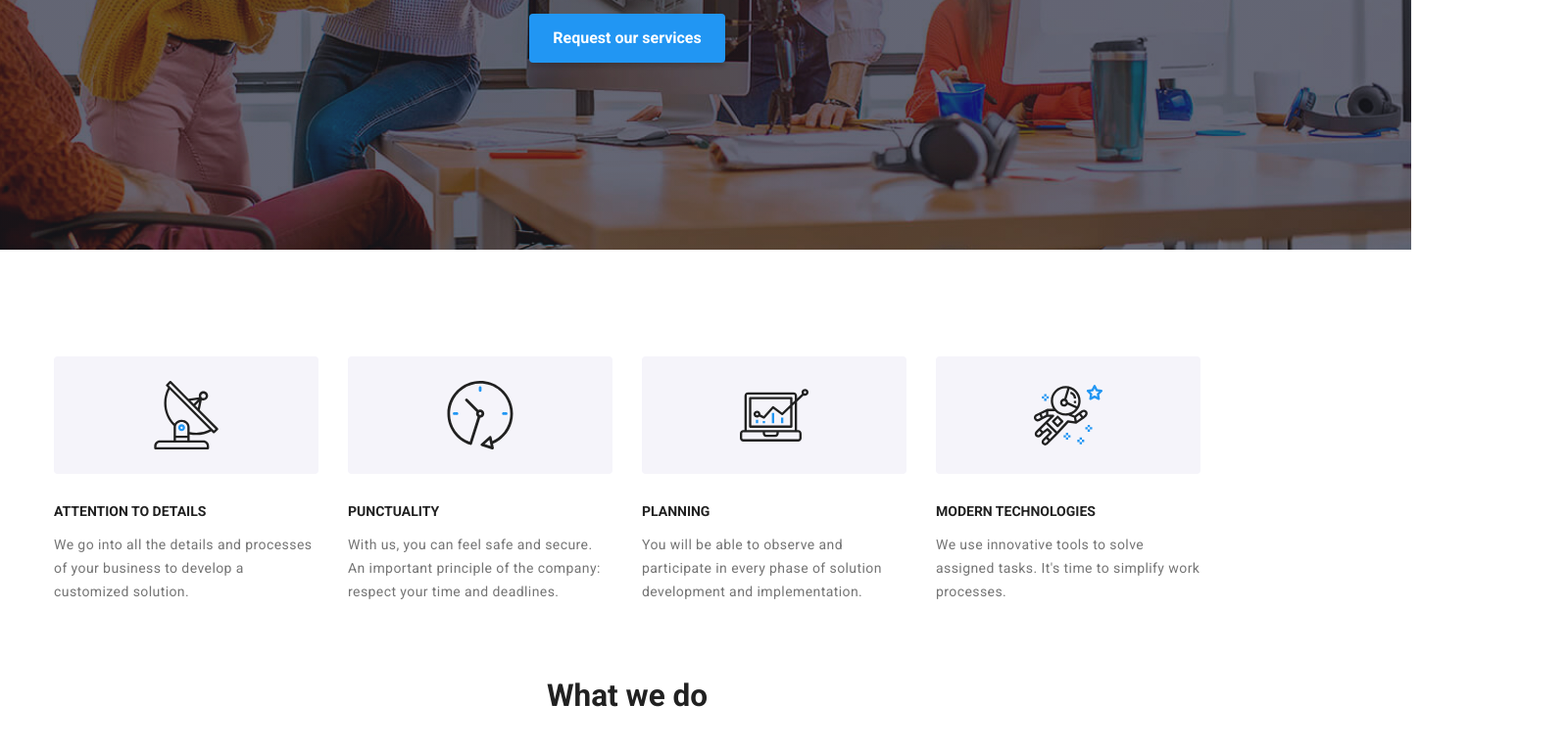
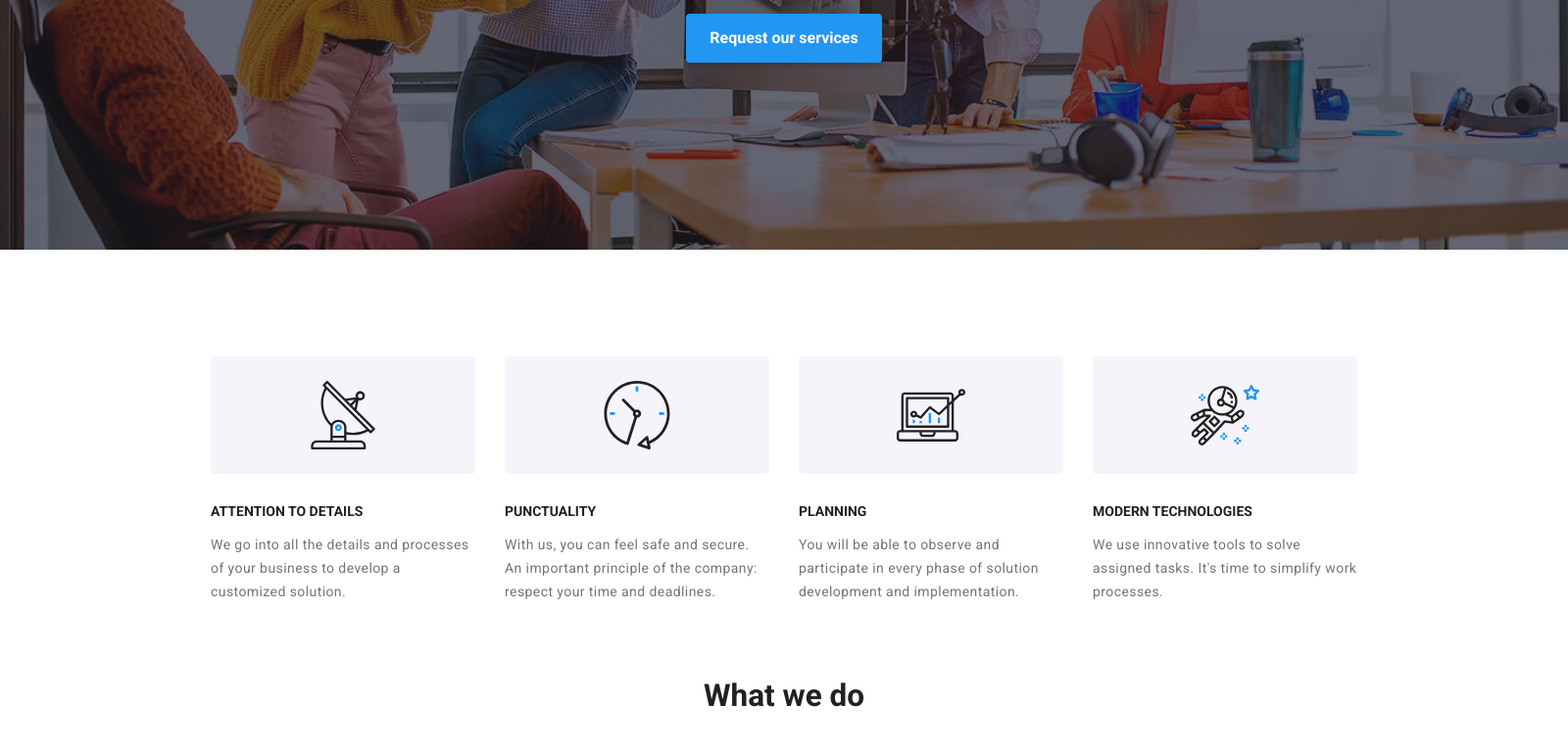
Before and after one commit to MariusBirsan/goit-markup-hw-06, a plain HTML site: page index.html in a window 1280 px wide. Shown: the part 425-1191 px from the top of the page at 98% size, 1600 px wide, since content can reach past the window. Drawn offline with Linux system fonts and the light colour scheme.

Commit message:
styles.css was updated

```diff
--- a/css/styles.css
+++ b/css/styles.css
@@ -13,16 +13,14 @@
   box-sizing: border-box;
 }
 
-body {
+.container {
   font-family: var(--text-font-family);
   font-weight: 700;
   color: var(--heading-color);
   background-color: var(--backround-text-color);
-}
-
-.container {
+  width: 1600px;
   display: block;
-  margin: 0 calc((100% - 1600px) / 2) 0;
+  margin: auto;
 }
 
 ul {
```
